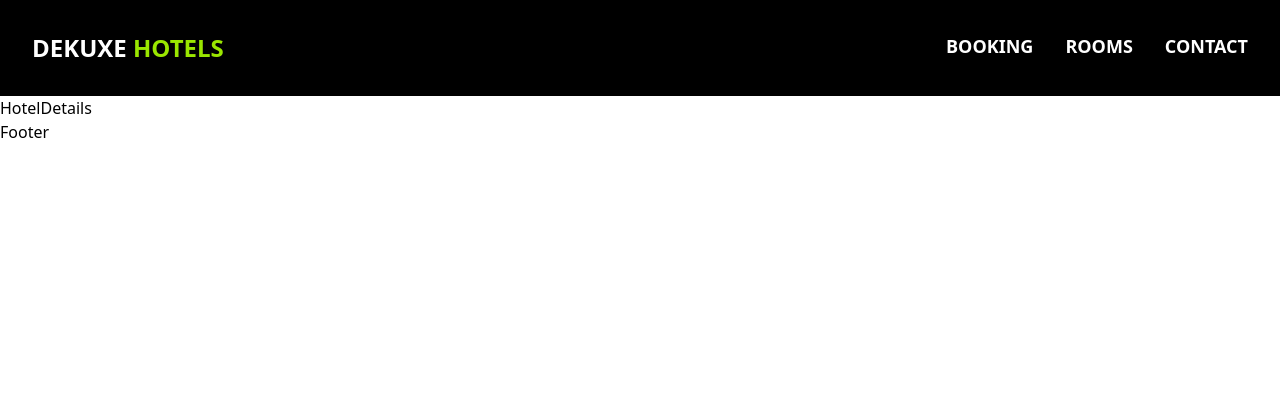
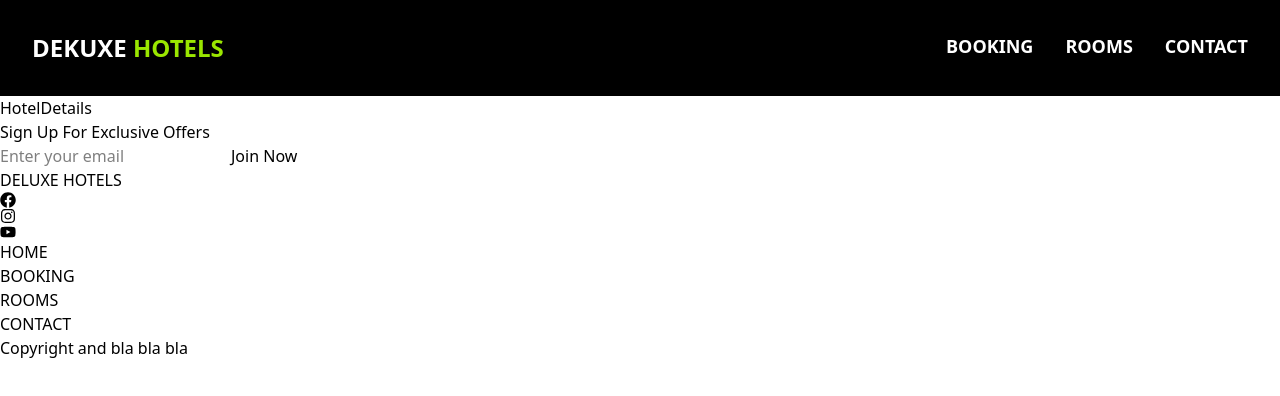
Before and after one commit to boben195/p07-hotel-MERN, a React (Vite) app in the folder frontend/: page /room/1 in a window 1280 px wide. Shown: the top 396 px of the page. Built offline with nearby package versions, Linux system fonts and the light colour scheme.

Commit message:
add footer

```diff
--- a/frontend/src/components/Footer/Footer.jsx
+++ b/frontend/src/components/Footer/Footer.jsx
@@ -1,7 +1,38 @@
 import React from "react";
+import { FaFacebook, FaInstagram, FaYoutube } from "react-icons/fa";
 
 const Footer = () => {
-  return <div>Footer</div>;
+  return (
+    <div>
+      <div>
+        <h2>Sign Up For Exclusive Offers</h2>
+
+        <div>
+          <input type="email" placeholder="Enter your email" />
+          <button>Join Now</button>
+        </div>
+      </div>
+      <div>
+        <div>
+          <h2>DELUXE HOTELS</h2>
+          <div>
+            <FaFacebook />
+            <FaInstagram />
+            <FaYoutube />
+          </div>
+        </div>
+        <div>
+          <ul>
+            <li>HOME</li>
+            <li>BOOKING</li>
+            <li>ROOMS</li>
+            <li>CONTACT</li>
+          </ul>
+        </div>
+      </div>
+      <p>Copyright and bla bla bla</p>
+    </div>
+  );
 };
 
 export default Footer;
```
